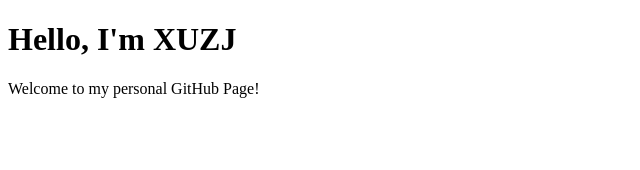
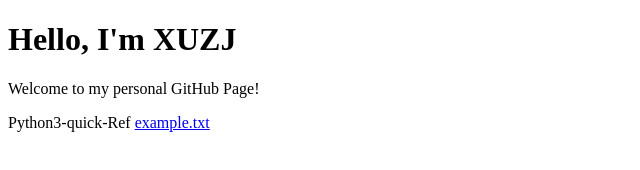
Before and after one commit to XUZJ9824/XUZJ9824.github.io, a plain HTML site: page index.html in a window 1280 px wide. Shown: the whole page, without its empty margins (0-640 px from the left). Drawn offline with Linux system fonts and the light colour scheme.

Commit message:
Update index.html

```diff
--- a/index.html
+++ b/index.html
@@ -8,5 +8,6 @@
 <body>
     <h1>Hello, I'm XUZJ</h1>
     <p>Welcome to my personal GitHub Page!</p>
+     <p>Python3-quick-Ref <a href="https://github.com/XUZJ9824/Config/blob/a21041c05224270b948f24a87c9918e05413b1c6/Python%203%20%E2%80%93%20Quick%20Reference%20Card.pdf">example.txt</a></p>
 </body>
 </html>
```
